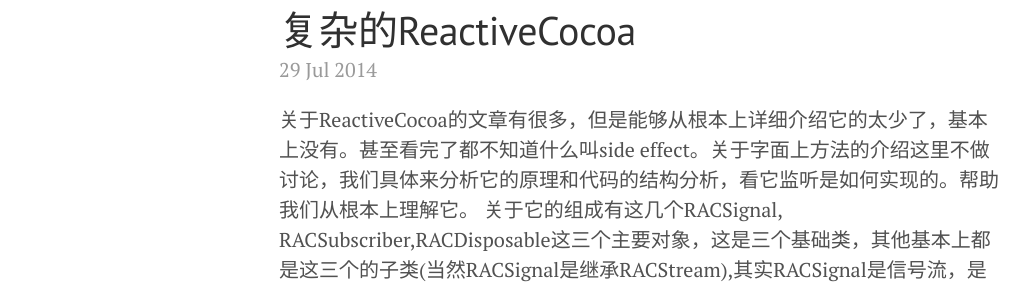
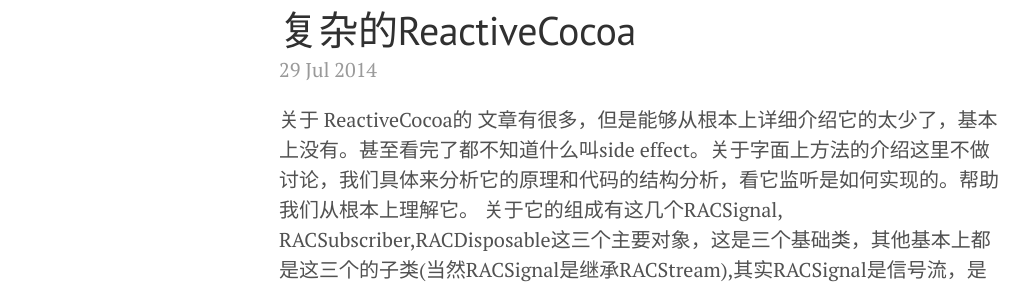
Before and after one commit to kaich/kaich.github.io, a Jekyll site: the page built from _posts/2014-07-29-introducing-reactivecocoa.md, in a window 1280 px wide. Shown: the part 127-415 px from the top of the page, without its empty margins (1-1031 px from the left). Built offline with Jekyll 4.4.1, drawn with Linux system fonts in a browser that asks for light colours; Markdown is read by kramdown in place of the engine named in the settings; some of the changed text lies outside the part shown.

```diff
--- a/_posts/2014-07-29-introducing-reactivecocoa.md
+++ b/_posts/2014-07-29-introducing-reactivecocoa.md
@@ -4,7 +4,7 @@ title: 复杂的ReactiveCocoa
 ---
 
 
-关于ReactiveCocoa的文章有很多，但是能够从根本上详细介绍它的太少了，基本上没有。甚至看完了都不知道什么叫side effect。关于字面上方法的介绍这里不做讨论，我们具体来分析它的原理和代码的结构分析，看它监听是如何实现的。帮助我们从根本上理解它。
+关于 ReactiveCocoa的 文章有很多，但是能够从根本上详细介绍它的太少了，基本上没有。甚至看完了都不知道什么叫side effect。关于字面上方法的介绍这里不做讨论，我们具体来分析它的原理和代码的结构分析，看它监听是如何实现的。帮助我们从根本上理解它。
 关于它的组成有这几个RACSignal, RACSubscriber,RACDisposable这三个主要对象，这是三个基础类，其他基本上都是这三个的子类(当然RACSignal是继承RACStream),其实RACSignal是信号流，是RAC的主要类，RACSubscriber是接受者，RACSignal
 会存储它所有的RACSubscriber,一旦有新的变化RACSignal会通知所有的RACSubscriber，最后RACDisposable是用来清理和释放内存的。
   我们来简单分析一下代码：
```
